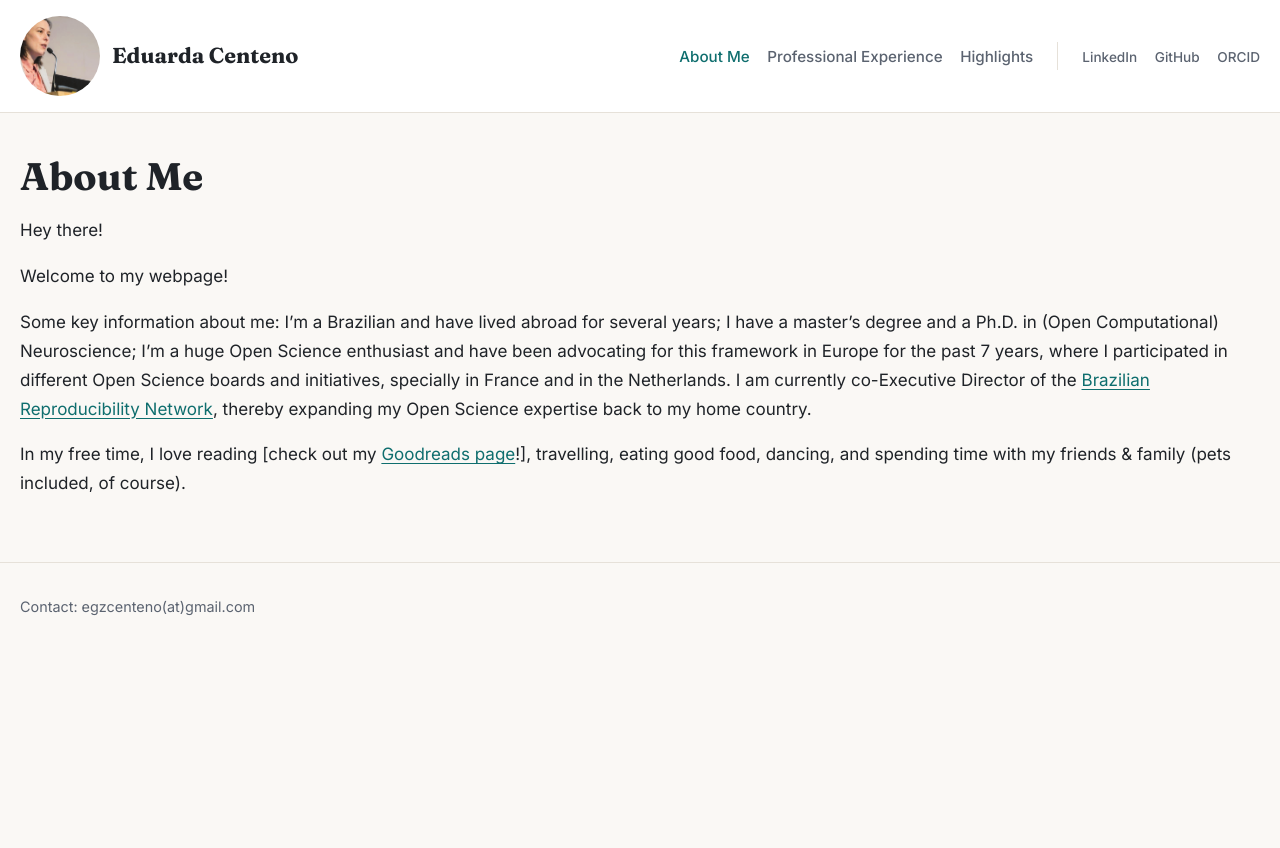
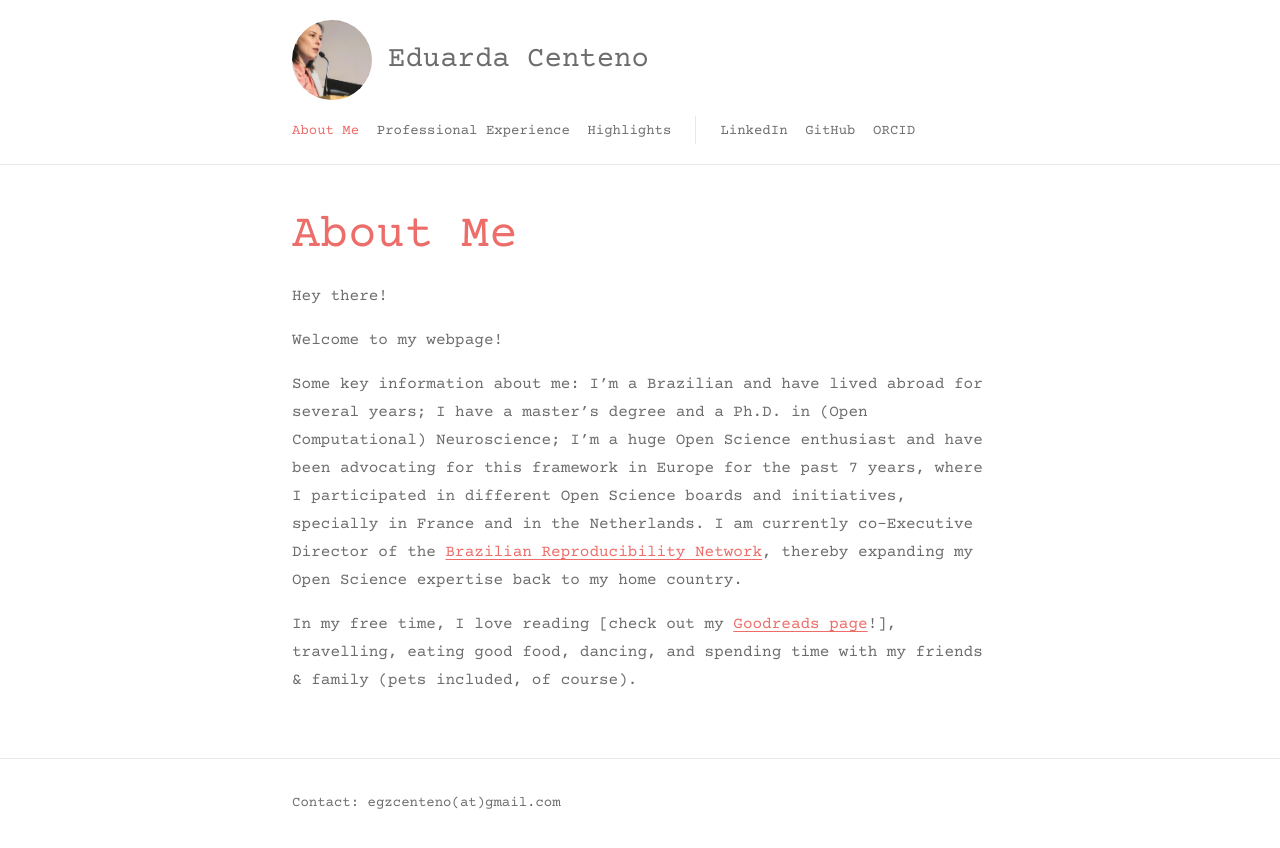
Before and after one commit to eduardacenteno/eduardacenteno.github.io, a Jekyll site: the page built from index.md, in a window 1280 px wide. Shown: the top 848 px of the page. Built offline with Jekyll 4.4.1, drawn with Linux system fonts in a browser that asks for light colours.

```diff
--- a/_layouts/default.html
+++ b/_layouts/default.html
@@ -5,10 +5,10 @@
   <meta name="viewport" content="width=device-width, initial-scale=1">
   {% seo %}
   {% feed_meta %}
-  <link rel="preconnect" href="https://fonts.googleapis.com">
-  <link rel="preconnect" href="https://fonts.gstatic.com" crossorigin>
-  <link href="https://fonts.googleapis.com/css2?family=Fraunces:opsz,wght@9..144,600;9..144,700&family=Inter:wght@400;500;600&display=swap" rel="stylesheet">
-  <link rel="stylesheet" href="{{ '/assets/css/style.css' | relative_url }}">
+	<link rel="preconnect" href="https://fonts.googleapis.com">
+	<link rel="preconnect" href="https://fonts.gstatic.com" crossorigin>
+	<link href="https://fonts.googleapis.com/css2?family=Courier+Prime:ital,wght@0,400;0,700;1,400;1,700&display=swap" rel="stylesheet">
+	<link rel="stylesheet" href="{{ '/assets/css/style.css' | relative_url }}">
 </head>
 <body>
   <a class="skip" href="#content">Skip to content</a>
--- a/assets/css/style.css
+++ b/assets/css/style.css
@@ -1,10 +1,13 @@
 :root {
-  --bg: #faf8f5;       /* fundo da página */
-  --surface: #ffffff;  /* fundo do cabeçalho */
-  --text: #1f2328;     /* texto principal */
-  --muted: #5b6370;    /* datas, menu, rodapé */
-  --accent: #0f6e6e;   /* links e destaques */
-  --border: #e6e1d9;   /* linhas divisórias */
+  --bg: #ffffff;
+  --surface: #ffffff;
+  --text: #6d6d6d;
+  --heading: #ec6d69;
+  --accent: #ec6d69;
+  --muted: #9a9a9a;
+  --border: #e8e8e8;
+  --font: "Courier Prime", monospace;
+  --max: 46rem;
 }
 
 * { box-sizing: border-box; }
@@ -13,48 +16,48 @@
   margin: 0;
   background: var(--bg);
   color: var(--text);
-  font: 400 1.0625rem/1.7 Inter, system-ui, sans-serif;
+  font: 400 1rem/1.75 var(--font);
 }
 
 .wrap { max-width: var(--max); margin: 0 auto; padding: 0 1.25rem; }
 
-h1, h2, h3 { font-family: Fraunces, Georgia, serif; line-height: 1.2; }
-h1 { font-size: 2.4rem; margin: 2.5rem 0 1rem; }
+h1, h2, h3 { font-family: var(--font); font-weight: 400; color: var(--heading); line-height: 1.3; }
+h1 { font-size: 2.9375rem; margin: 2.5rem 0 1rem; }
 h2 { font-size: 1.5rem; margin: 2.5rem 0 .75rem; }
-h3 { font-size: 1.15rem; margin: 1.75rem 0 .5rem; color: var(--muted); font-style: italic; }
+h3 { font-size: 1.125rem; margin: 1.75rem 0 .5rem; font-style: italic; }
 
 a { color: var(--accent); text-underline-offset: 3px; }
 a:hover { text-decoration-thickness: 2px; }
 
-img { max-width: 100%; height: auto; border-radius: 8px; display: block; margin: 1.5rem 0; }
+img { max-width: 100%; height: auto; border-radius: 4px; display: block; margin: 1.5rem 0; }
 
 blockquote { margin: 1.5rem 0; padding: .25rem 1.25rem; border-left: 3px solid var(--accent); color: var(--muted); }
 
 .skip { position: absolute; left: -999px; }
 .skip:focus { left: 1rem; top: 1rem; background: var(--surface); padding: .5rem 1rem; z-index: 10; }
 
+/* Header */
 .site-header { background: var(--surface); border-bottom: 1px solid var(--border); }
 .header-inner {
   display: flex; flex-wrap: wrap; align-items: center; justify-content: space-between;
-  gap: 1rem; padding-top: 1rem; padding-bottom: 1rem;
+  gap: 1rem; padding-top: 1.25rem; padding-bottom: 1.25rem;
 }
 .brand {
-  display: flex; align-items: center; gap: .75rem;
+  display: flex; align-items: center; gap: 1rem;
   color: var(--text); text-decoration: none;
-  font-family: Fraunces, Georgia, serif; font-size: 1.35rem; font-weight: 700;
+  font: 400 1.8125rem/1.2 var(--font);
 }
 .brand img { margin: 0; border-radius: 50%; width: 80px; height: 80px; object-fit: cover; }
 
 .nav { display: flex; flex-wrap: wrap; gap: 1.5rem; }
 .nav ul { list-style: none; margin: 0; padding: 0; display: flex; gap: 1.1rem; }
-.nav a { color: var(--muted); text-decoration: none; font-weight: 500; font-size: .95rem; }
+.nav a { color: var(--text); text-decoration: none; font-size: .875rem; }
 .nav a:hover, .nav a[aria-current] { color: var(--accent); }
 .social { padding-left: 1.5rem !important; border-left: 1px solid var(--border); }
-.social a { font-size: .85rem; }
 
 .menu-toggle {
-  display: none; background: none; border: 1px solid var(--border);
-  border-radius: 6px; padding: .4rem .8rem; font: inherit; cursor: pointer;
+  display: none; background: none; border: 1px solid var(--border); color: var(--text);
+  border-radius: 4px; padding: .4rem .8rem; font: inherit; cursor: pointer;
 }
 
 @media (max-width: 720px) {
@@ -63,31 +66,23 @@
   .nav.open { display: flex; }
   .nav ul { flex-direction: column; gap: .5rem; }
   .social { padding-left: 0 !important; border-left: none; flex-direction: row !important; }
-  h1 { font-size: 2rem; }
+  h1 { font-size: 2.2rem; }
+  .brand { font-size: 1.4rem; }
+  .brand img { width: 60px; height: 60px; }
 }
 
-.meta { color: var(--muted); font-size: .9rem; margin-top: -.25rem; }
-.post-card { padding: 2rem 0; border-bottom: 1px solid var(--border); }
-.post-card h2 { margin-top: 0; }
-.post-card h2 a { color: var(--text); text-decoration: none; }
-.post-card h2 a:hover { color: var(--accent); }
+/* Posts */
+.meta { color: var(--muted); font-size: .875rem; margin-top: -.25rem; }
 .back { margin-top: 3rem; }
-
 .cv li { margin-bottom: .45rem; }
 
-.site-footer {
-  margin-top: 4rem; padding: 2rem 0;
-  border-top: 1px solid var(--border);
-  color: var(--muted); font-size: .9rem;
-}
-
-/* Highlights: filtros */
+/* Highlights: filters */
 .intro { color: var(--muted); margin-top: -.5rem; }
 .filters { display: flex; flex-wrap: wrap; gap: .5rem; margin: 1.5rem 0 2rem; }
 .chip {
   display: inline-block; padding: .3rem .9rem; border-radius: 999px;
   border: 1px solid var(--border); background: var(--surface);
-  color: var(--muted); font: 500 .85rem Inter, system-ui, sans-serif;
+  color: var(--text); font: 400 .85rem var(--font);
   text-decoration: none; cursor: pointer;
 }
 .chip:hover { border-color: var(--accent); color: var(--accent); }
@@ -97,22 +92,22 @@
 .cards { display: grid; grid-template-columns: repeat(auto-fill, minmax(16rem, 1fr)); gap: 1.25rem; }
 .card {
   display: flex; flex-direction: column; overflow: hidden;
-  background: var(--surface); border: 1px solid var(--border); border-radius: 12px;
+  background: var(--surface); border: 1px solid var(--border); border-radius: 6px;
   color: var(--text); text-decoration: none;
   transition: transform .15s ease, box-shadow .15s ease;
 }
 .card[hidden] { display: none; }
-.card:hover { transform: translateY(-3px); box-shadow: 0 8px 24px rgba(0,0,0,.08); }
+.card:hover { transform: translateY(-3px); box-shadow: 0 8px 24px rgba(0,0,0,.07); }
 .card-img { width: 100%; aspect-ratio: 16 / 10; object-fit: cover; margin: 0; border-radius: 0; }
-.card-img.placeholder { background: linear-gradient(135deg, var(--accent), var(--border)); opacity: .5; }
+.card-img.placeholder { background: linear-gradient(135deg, var(--accent), #f6d3d1); opacity: .6; }
 .card-body { padding: 1rem 1.1rem 1.25rem; }
-.card-body h2 { font-size: 1.1rem; margin: .25rem 0 .5rem; }
-.card-body p:last-child { margin: 0; font-size: .92rem; color: var(--muted); line-height: 1.55; }
+.card-body h2 { font-size: 1.05rem; margin: .25rem 0 .5rem; }
+.card-body p:last-child { margin: 0; font-size: .875rem; line-height: 1.6; }
 .card .meta { margin: 0; font-size: .8rem; }
 .empty { color: var(--muted); text-align: center; }
 
-/* Página do post */
-.breadcrumb { margin-top: 2rem; font-size: .9rem; }
+/* Post page */
+.breadcrumb { margin-top: 2rem; font-size: .875rem; }
 .post h1 { margin-top: 1rem; }
 .post-tags { display: flex; flex-wrap: wrap; gap: .4rem; }
 .post-nav {
@@ -120,13 +115,20 @@
   margin-top: 3rem; padding-top: 1.5rem; border-top: 1px solid var(--border);
 }
 .post-nav a {
-  display: block; padding: 1rem; border: 1px solid var(--border); border-radius: 10px;
-  background: var(--surface); text-decoration: none; color: var(--text); font-weight: 500;
+  display: block; padding: 1rem; border: 1px solid var(--border); border-radius: 6px;
+  background: var(--surface); text-decoration: none; color: var(--text);
 }
-.post-nav a:hover { border-color: var(--accent); }
+.post-nav a:hover { border-color: var(--accent); color: var(--accent); }
 .post-nav span { display: block; font-size: .8rem; color: var(--muted); margin-bottom: .25rem; }
 .post-nav .next { text-align: right; grid-column: 2; }
 @media (max-width: 720px) {
   .post-nav { grid-template-columns: 1fr; }
   .post-nav .next { grid-column: 1; }
 }
+
+/* Footer */
+.site-footer {
+  margin-top: 4rem; padding: 2rem 0;
+  border-top: 1px solid var(--border);
+  color: var(--text); font-size: .875rem;
+}
```
